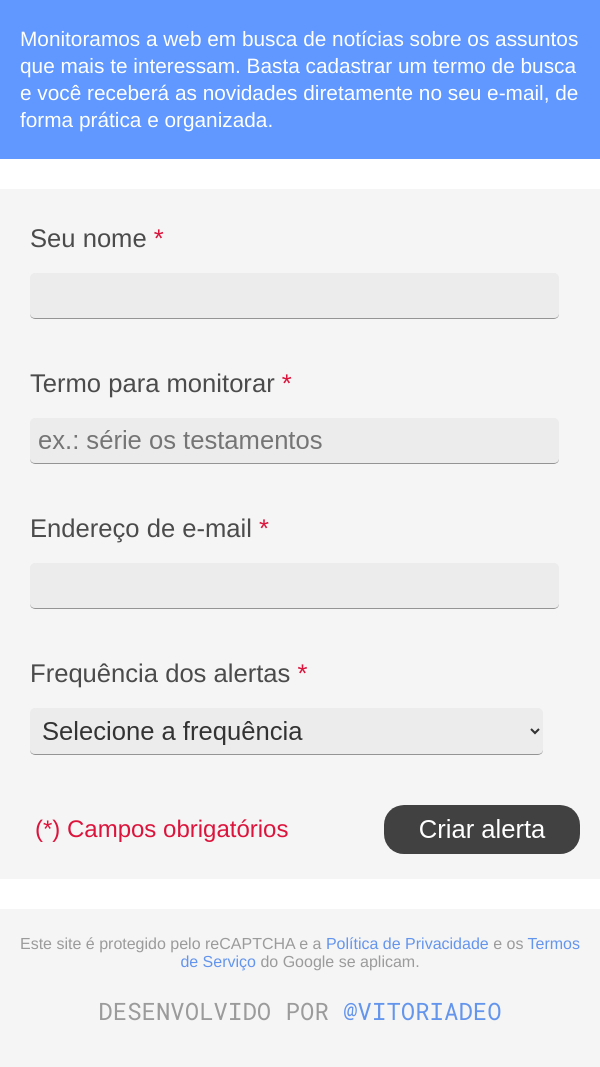
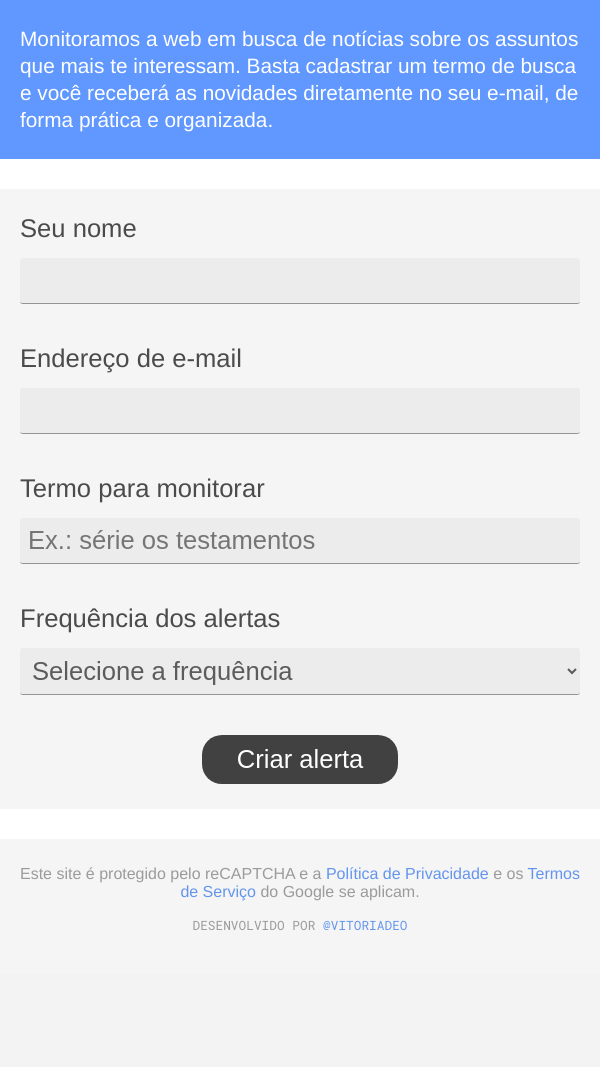
Before and after one commit to vitoriadeo/trago-noticias, a Flask app: page / in a window 600 px wide. Shown: the part 357-1424 px from the top of the page. After the commit the page ends 1287 px from the top, so only its background shows below. Run offline with Flask 3, Linux system fonts and the light colour scheme; some libraries are stand-ins or nearby versions; some web fonts are replaced.

Commit message:
style(form-ui/ux): melhorar aparência dos inputs e labels no modo desktop e mobile
fix #2

```diff
--- a/app/static/css/responsive.css
+++ b/app/static/css/responsive.css
@@ -166,14 +199,43 @@
         font-size: 1.6rem;
     }
 
+    /* ITENS DO FORMULÁRIO */
     .item {
-        margin-bottom: 50px;
+        display: block;
+        margin-bottom: 40px;
     }
 
-    .input,
-    .select {
-        width: 95%;
-        margin-top: 20px;
+    .item label {
+        display: block;
+        margin-bottom: 15px;
+    }
+
+    .item .input,
+    .item .select {
+        width: 100%;
+        box-sizing: border-box;
+        background-color: rgb(236, 236, 236);
+        border: none;
+        padding: 8px;
+        border-bottom: 1px solid rgb(148, 148, 148);
+        border-radius: 3px;
+        color: rgb(92, 92, 92);
+    }
+
+    .button {
+        width: 40%;
+        font-size: 1.5rem;
+        border: none;
+        padding: 10px;
+        background-color: rgb(65, 65, 65);
+        color: #ffffff;
+        border-radius: 15px;
+    }
+
+    .form-footer {
+        display: flex;
+        justify-content: center;
+        margin-top: 15px;
     }
 
     option {
@@ -187,10 +249,11 @@
     }
 
     .required-txt {
-        font-size: 1.5rem;
+        font-size: 1.2rem;
         margin-left: 15px;
         color: crimson
     }
+
 
     .txtfooter {
         text-align: center;
@@ -198,7 +261,7 @@
         font-optical-sizing: auto;
         font-weight: 400;
         font-style: normal;
-        font-size: 1.5rem;
+        font-size: .8rem;
         border: none;
     }
 
--- a/app/static/css/style.css
+++ b/app/static/css/style.css
@@ -99,20 +99,41 @@ header {
     line-height: 24px;
 }
 
+/* ITENS DO FORMUL */
 .item {
-    margin: 10px;
+    display: flex;
+    align-items: center;
+    /* Alinha o label e o input verticalmente no centro */
+    margin-bottom: 12px;
+    /* Adiciona um espaço entre as linhas */
 }
 
-.input,
-.select {
+/* Define o tamanho e alinhamento do label */
+.item label {
+    flex: 1;
+    /* Diz para o label ocupar '1' parte do espaço disponível */
+    margin-right: 5px;
+    /* Cria o espaço entre o label e o input */
+    text-align: left;
+    /* Opcional, para alinhar à direita */
+}
+
+/* Define o tamanho do input */
+.item .input,
+.item .select {
+    flex: 2;
+    /* Diz para o input ocupar '2' partes do espaço, o dobro do label */
+    width: 100%;
+    /* Adicionado para consistência */
+    box-sizing: border-box;
     background-color: rgb(236, 236, 236);
     border: none;
     padding: 8px;
     border-bottom: 1px solid rgb(148, 148, 148);
-    border-radius: 5px;
-    width: 40%;
+    border-radius: 3px;
     color: rgb(51, 51, 51);
 }
+
 
 .button {
     border: none;
@@ -120,12 +141,12 @@ header {
     background-color: rgb(65, 65, 65);
     color: #ffffff;
     border-radius: 5px;
-
 }
 
-.required,
-.required-txt {
-    color: crimson;
+.form-footer {
+    display: flex;
+    justify-content: flex-end;
+    margin-top: 15px;
 }
 
 .h4_subtitles {
@@ -133,13 +154,6 @@ header {
     padding-bottom: 0;
     border-bottom: 1px solid #c9c9c9;
     display: inline-block;
-}
-
-.form-footer {
-    display: flex;
-    justify-content: space-between;
-    align-items: center;
-    margin-top: 10px;
 }
 
 #description {
--- a/app/templates/index.html
+++ b/app/templates/index.html
@@ -15,29 +15,28 @@
     <form id="form_alerts" action="/" method="POST">
         {{ form.csrf_token }}
         <input type="hidden" id="recaptcha-response" name="recaptcha-response">
+
         <div class="item">
             {{form.name.label}}
-            <span class="required">*</span>
             {{form.name(class='input')}}
+        </div>
+
+
+        <div class="item">
+            {{form.email.label}}
+            {{form.email(class='input')}}
         </div>
 
         <div class="item">
             {{form.word.label}}
-            <span class="required">*</span>
-            {{form.word(class='input', placeholder='ex.: série os testamentos')}}
+            {{form.word(class='input', placeholder='Ex.: série os testamentos')}}
         </div>
-        <div class="item">
-            {{form.email.label}}
-            <span class="required">*</span>
-            {{form.email(class='input')}}
-        </div>
+
         <div class="item">
             {{form.frequency.label}}
-            <span class="required">*</span>
             {{form.frequency(class='select')}}
         </div>
         <div class="form-footer">
-            <div class="required-txt">(*) Campos obrigatórios</div>
             <button type="submit" class="button">Criar alerta</button>
         </div>
 
```
Also changed, not shown: other parts of app/static/css/responsive.css (+58 -14 lines).
